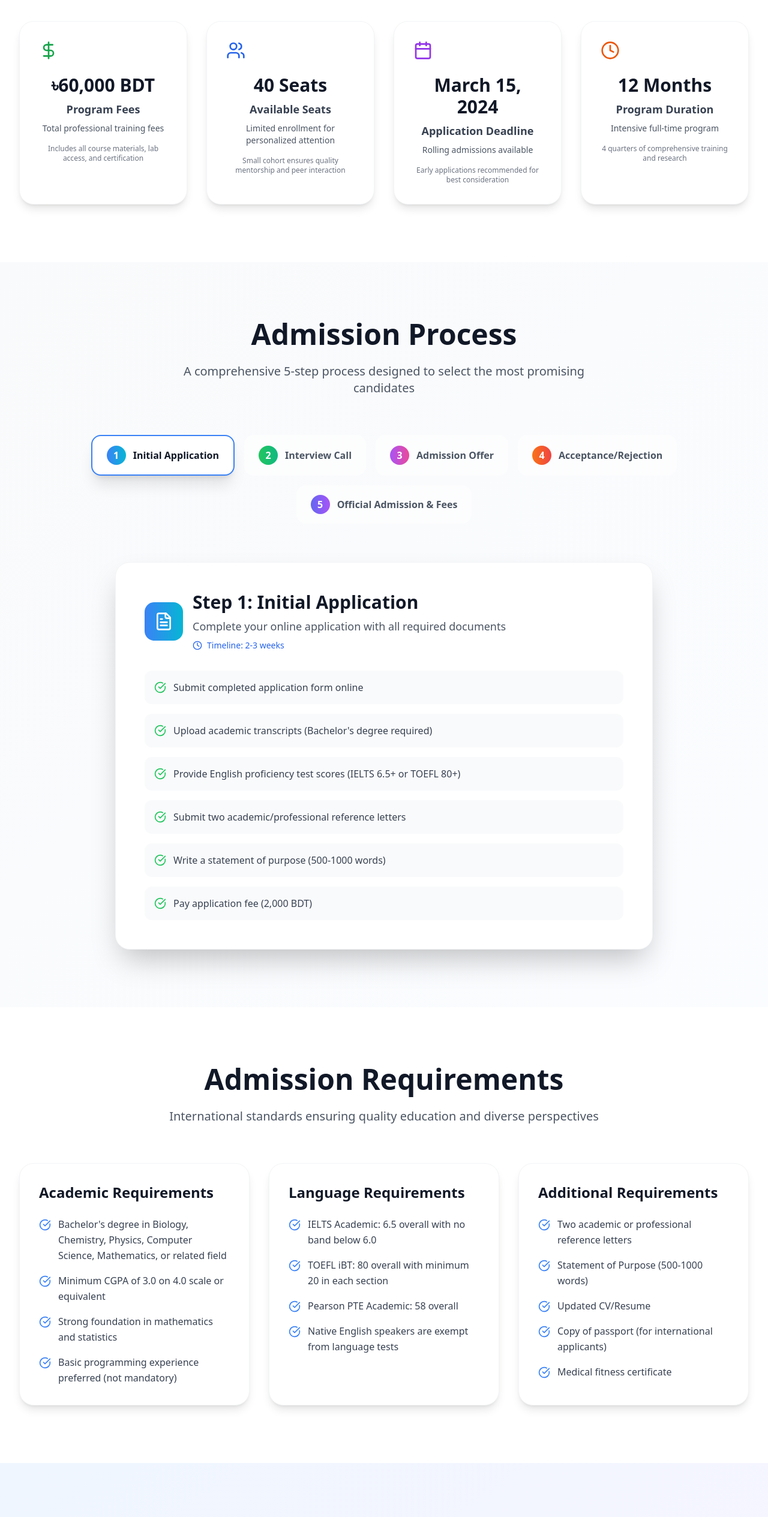
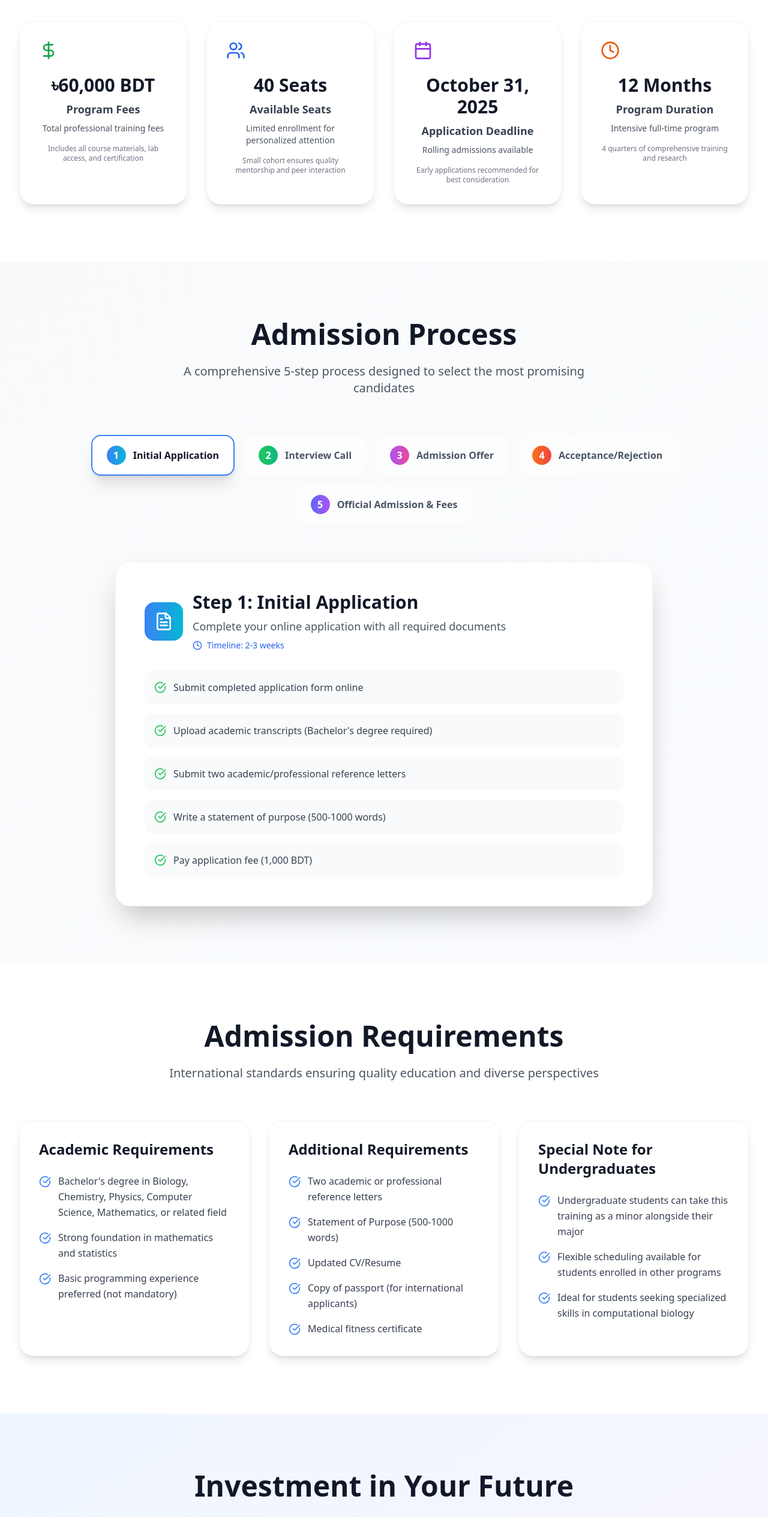
Before and after one commit to hossainlab/deepbio-academy, a Next.js app: page /admissions in a window 1280 px wide. Shown: the part 960-3489 px from the top of the page at 60% size. Built offline with nearby package versions, Linux system fonts and the light colour scheme.

Commit message:
correct some minor errors

```diff
--- a/src/app/admissions/page.tsx
+++ b/src/app/admissions/page.tsx
@@ -21,10 +21,9 @@ export default function Admissions() {
       details: [
         "Submit completed application form online",
         "Upload academic transcripts (Bachelor's degree required)",
-        "Provide English proficiency test scores (IELTS 6.5+ or TOEFL 80+)",
         "Submit two academic/professional reference letters",
         "Write a statement of purpose (500-1000 words)",
-        "Pay application fee (2,000 BDT)"
+        "Pay application fee (1,000 BDT)"
       ],
       duration: "2-3 weeks",
       icon: <FileText className="w-8 h-8" />,
@@ -101,18 +100,8 @@ export default function Admissions() {
       category: "Academic Requirements",
       items: [
         "Bachelor's degree in Biology, Chemistry, Physics, Computer Science, Mathematics, or related field",
-        "Minimum CGPA of 3.0 on 4.0 scale or equivalent",
         "Strong foundation in mathematics and statistics",
         "Basic programming experience preferred (not mandatory)"
-      ]
-    },
-    {
-      category: "Language Requirements",
-      items: [
-        "IELTS Academic: 6.5 overall with no band below 6.0",
-        "TOEFL iBT: 80 overall with minimum 20 in each section",
-        "Pearson PTE Academic: 58 overall",
-        "Native English speakers are exempt from language tests"
       ]
     },
     {
@@ -123,6 +112,14 @@ export default function Admissions() {
         "Updated CV/Resume",
         "Copy of passport (for international applicants)",
         "Medical fitness certificate"
+      ]
+    },
+    {
+      category: "Special Note for Undergraduates",
+      items: [
+        "Undergraduate students can take this training as a minor alongside their major",
+        "Flexible scheduling available for students enrolled in other programs",
+        "Ideal for students seeking specialized skills in computational biology"
       ]
     }
   ];
@@ -145,7 +142,7 @@ export default function Admissions() {
     {
       icon: <Calendar className="w-8 h-8 text-purple-600" />,
       title: "Application Deadline",
-      value: "March 15, 2024",
+      value: "October 31, 2025",
       description: "Rolling admissions available",
       details: "Early applications recommended for best consideration"
     },
@@ -419,7 +416,7 @@ export default function Admissions() {
                 <div className="space-y-6">
                   <div className="flex items-center justify-between p-4 bg-blue-50 rounded-xl">
                     <span className="font-semibold text-gray-800">Application Fee</span>
-                    <span className="font-bold text-blue-600">৳2,000 BDT</span>
+                    <span className="font-bold text-blue-600">৳1,000 BDT</span>
                   </div>
                   <div className="flex items-center justify-between p-4 bg-green-50 rounded-xl">
                     <span className="font-semibold text-gray-800">Acceptance Fee</span>
@@ -442,7 +439,7 @@ export default function Admissions() {
                 <h4 className="text-2xl font-bold text-gray-900">What's Included</h4>
                 <div className="space-y-4">
                   {[
-                    "36 credits of intensive coursework",
+                    "42 credits of intensive coursework",
                     "Access to cutting-edge computational resources",
                     "Industry mentorship and networking",
                     "Career placement assistance",
@@ -474,7 +471,7 @@ export default function Admissions() {
           >
             <h2 className="text-4xl md:text-5xl font-bold mb-8">Ready to Transform Your Career?</h2>
             <p className="text-xl text-gray-300 mb-12 leading-relaxed">
-              Join only 30 selected candidates in this exclusive program. Applications close March 15, 2024.
+              Join only 40 selected candidates in this exclusive program. Applications close October 31, 2025.
             </p>
 
             <div className="flex flex-col sm:flex-row gap-6 justify-center mb-12">
@@ -499,7 +496,7 @@ export default function Admissions() {
             <div className="flex flex-col sm:flex-row items-center justify-center gap-8 text-sm">
               <div className="flex items-center space-x-2">
                 <AlertCircle className="w-5 h-5 text-yellow-400" />
-                <span>Early Bird Discount: 20% off until Feb 1, 2024</span>
+                <span>Early Bird Discount: 20% off until September 30, 2025</span>
               </div>
               <div className="flex items-center space-x-2">
                 <Users className="w-5 h-5 text-blue-400" />
--- a/src/app/page.tsx
+++ b/src/app/page.tsx
@@ -256,7 +256,7 @@ export default function Home() {
               transition={{ duration: 0.6 }}
             >
               <Star className="w-5 h-5 text-yellow-500 mr-2" />
-              <span className="text-sm font-semibold text-gray-800">Applications open in September for 2025‑26</span>
+              <span className="text-sm font-semibold text-gray-800">Applications open September 1, 2025 for 2025‑26</span>
               <ArrowRight className="w-4 h-4 ml-2 text-gray-600" />
             </motion.div>
 
@@ -787,7 +787,7 @@ export default function Home() {
             <div className="flex flex-col sm:flex-row items-center justify-center gap-6 text-sm text-gray-600">
               <div className="flex items-center">
                 <Calendar className="w-5 h-5 mr-2 text-blue-600" />
-                Application Deadline: September 15, 2025
+                Application Deadline: October 31, 2025
               </div>
               <div className="flex items-center">
                 <CheckCircle className="w-5 h-5 mr-2 text-green-600" />
--- a/src/components/AcademicCalendar.tsx
+++ b/src/components/AcademicCalendar.tsx
@@ -42,7 +42,7 @@ export default function AcademicCalendar({ showFilters = true, compact = false,
     {
       id: 'orientation',
       title: 'Program Orientation & Welcome',
-      date: '2024-09-01',
+      date: '2025-11-05',
       time: '09:00 AM - 12:00 PM',
       type: 'orientation',
       category: 'General',
@@ -54,7 +54,7 @@ export default function AcademicCalendar({ showFilters = true, compact = false,
     {
       id: 'q1-start',
       title: 'Quarter 1 Classes Begin',
-      date: '2024-09-02',
+      date: '2025-11-07',
       type: 'academic',
       category: 'Q1',
       description: 'Foundation courses: BCB101, BCB102, BCB103',
```
Also changed, not shown: .claude/settings.local.json.
